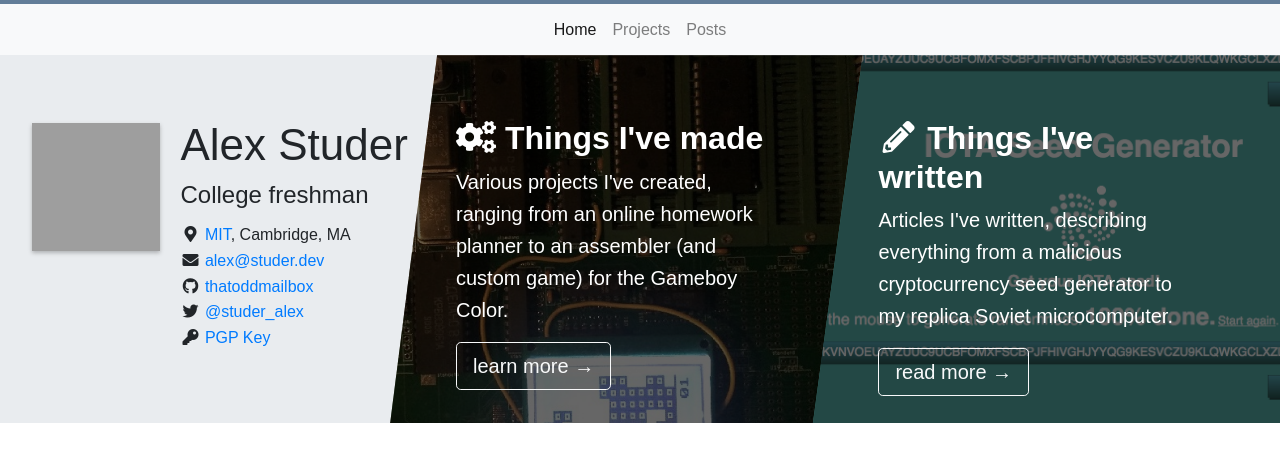
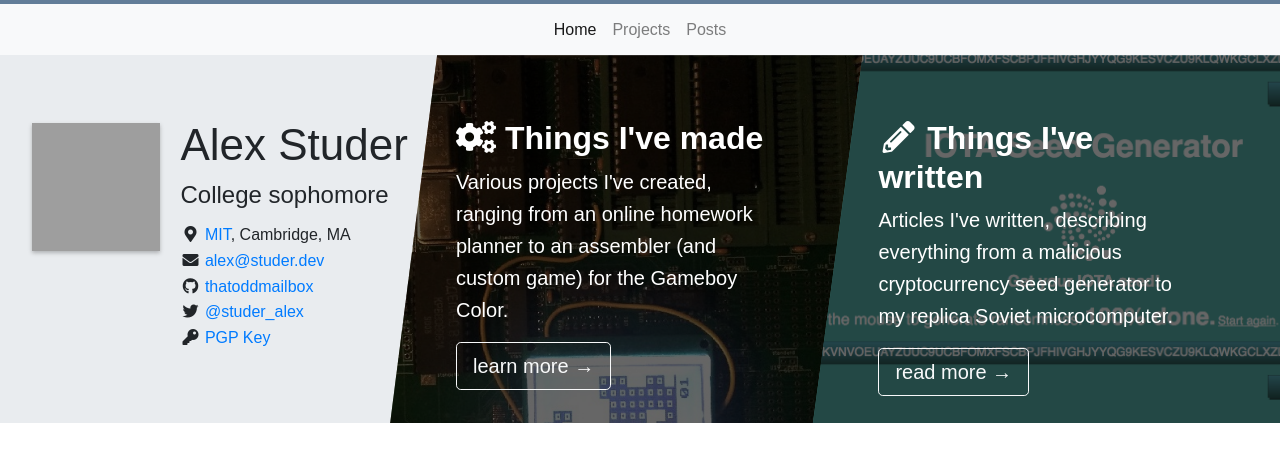
Before and after one commit to thatoddmailbox/thatoddmailbox.github.io, a Jekyll site: the page built from index.html, in a window 1280 px wide. Shown: the top 462 px of the page. Built offline with Jekyll 4.4.1, drawn with Linux system fonts in a browser that asks for light colours; nearby versions of some CDN libraries; some web fonts are replaced; the list of posts is cut into pages by our own code; grey boxes are pictures that could not be loaded.

Commit message:
freshman -> sophomore

```diff
--- a/index.html
+++ b/index.html
@@ -13,7 +13,7 @@
 			</div>
 			<div class="home-info">
 				<h1 class="home-name display-4">Alex Studer</h1>
-				<p class="home-details lead">College freshman</p>
+				<p class="home-details lead">College sophomore</p>
 
 				<div class="home-links">
 					<div><i class="fas fa-fw fa-map-marker-alt"></i> <a href="https://mit.edu" target="_blank">MIT</a>, Cambridge, MA</div>
```
